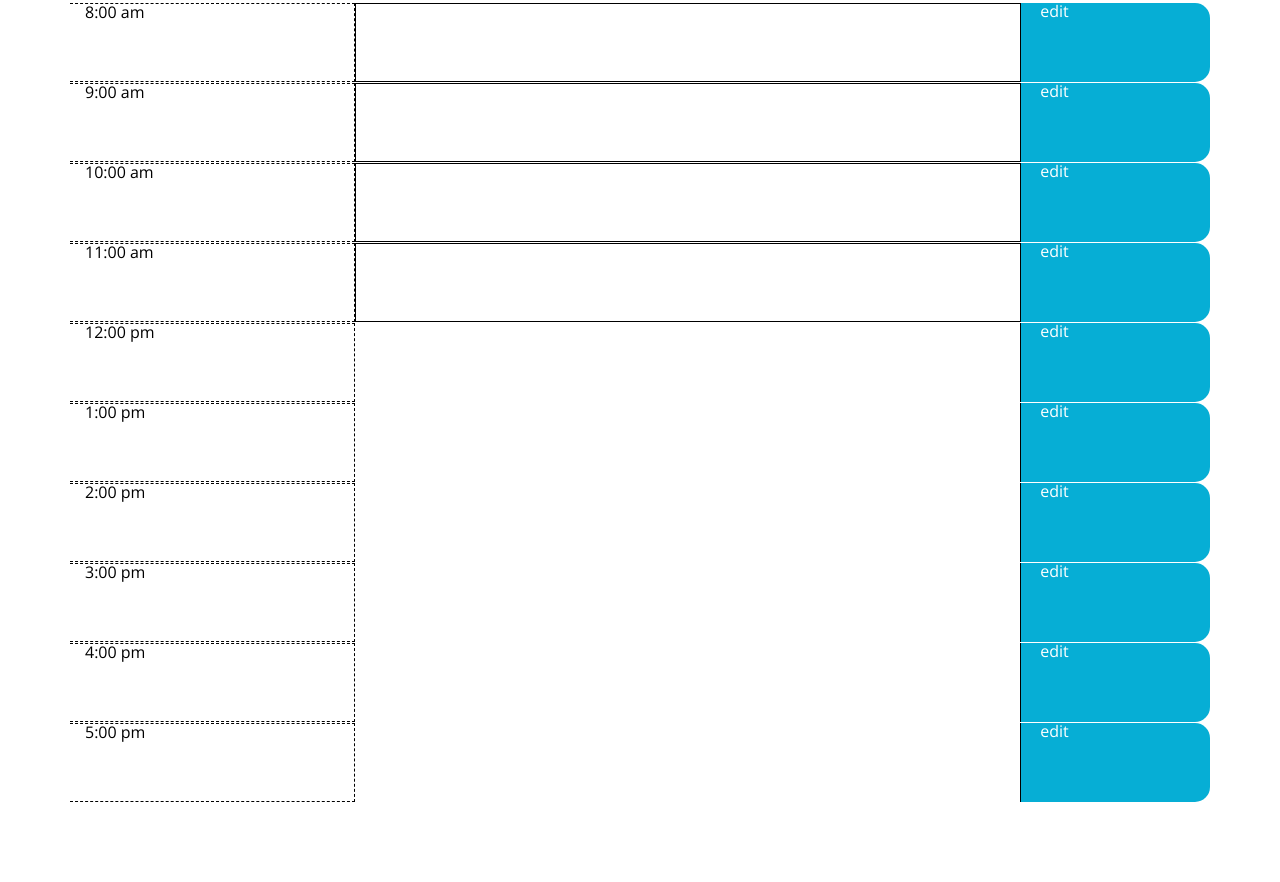
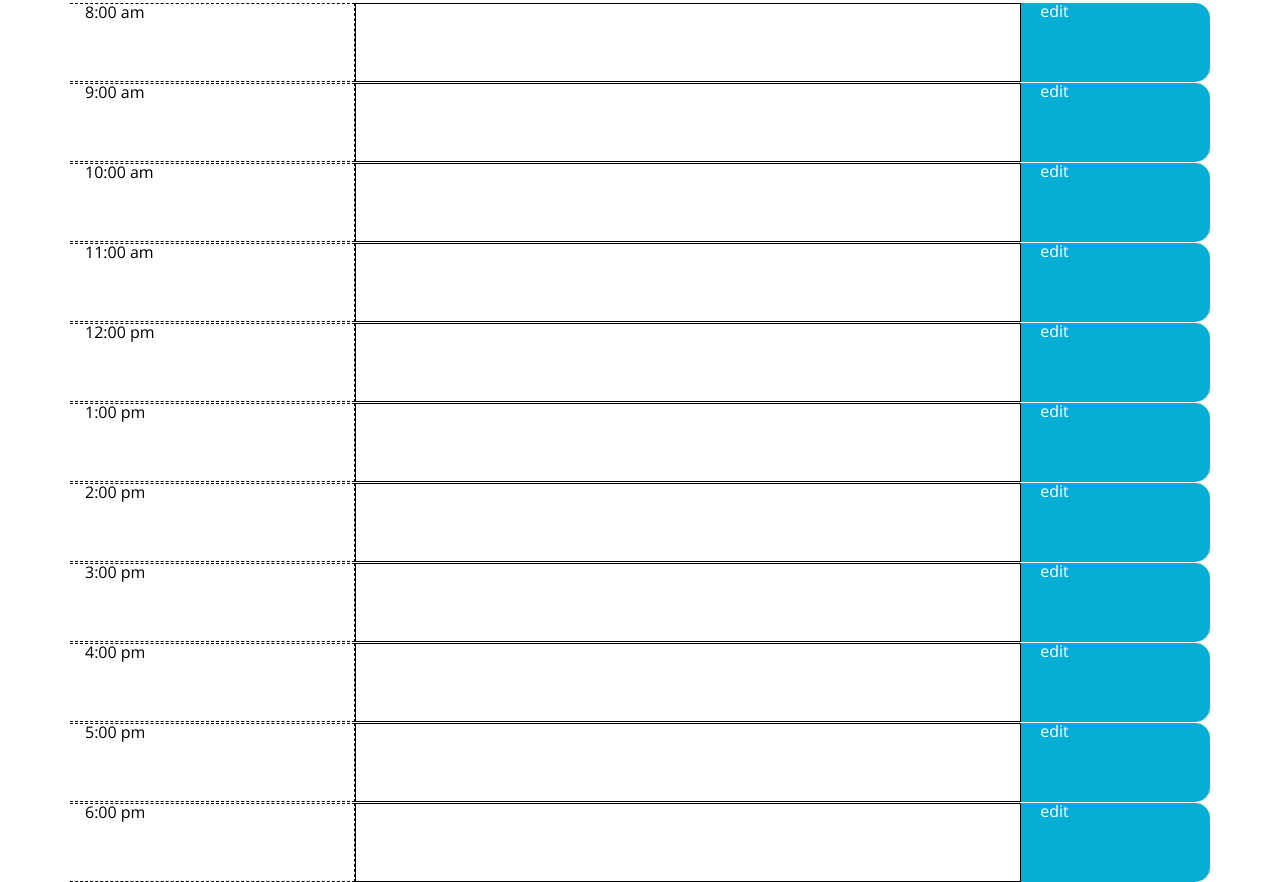
Before and after one commit to SWEFuture20/Digital-Planner, a plain HTML site: page index.html in a window 1280 px wide. Shown: the part 298-1180 px from the top of the page. Before the commit the page ends 1100 px from the top, so only its background shows below. Drawn offline with nearby package versions, Linux system fonts and the light colour scheme.

Commit message:
Adding Description

```diff
--- a/index.html
+++ b/index.html
@@ -55,32 +55,37 @@
       </div>
       <div class = "row my-row">
         <div class="col-3 time start-1200 hour">12:00 pm</div>
-        <div class = "col-7 my-col col-b2 edit_cont">  </div>
+        <textarea class="col-7"></textarea>
         <div class = "col-2 my-col col-b3 saveBtn"> edit </div>
       </div>
       <div class = "row my-row">
         <div class="col-3 time start-1300 hour">1:00 pm</div>
-        <div class = "col-7 my-col col-b2 edit_cont">  </div>
+        <textarea class="col-7"></textarea>
         <div class = "col-2 my-col col-b3 saveBtn"> edit </div>
       </div>
       <div class = "row my-row">
         <div class="col-3 time start-1400 hour">2:00 pm</div>
-        <div class = "col-7 my-col col-b2 edit_cont">  </div>
+        <textarea class="col-7 description"></textarea>
         <div class = "col-2 my-col col-b3 saveBtn"> edit </div>
       </div>
       <div class = "row my-row">
         <div class="col-3 time start-1500 hour">3:00 pm</div>
-        <div class = "col-7 my-col col-b2 edit_cont">  </div>
+        <textarea class="col-7 description"></textarea>
         <div class = "col-2 my-col col-b3 saveBtn"> edit </div>
       </div>
       <div class = "row my-row">
         <div class="col-3 time start-1600 hour">4:00 pm</div>
-        <div class = "col-7 my-col col-b2 edit_cont">  </div>
+        <textarea class="col-7 description"></textarea>
         <div class = "col-2 my-col col-b3 saveBtn"> edit </div>
       </div>
       <div class = "row my-row">
         <div class="col-3 time start-1700 hour">5:00 pm</div>
-        <div class = "col-7 my-col col-b2 edit_cont">  </div>
+        <textarea class="col-7 description"></textarea>
+        <div class = "col-2 my-col col-b3 saveBtn"> edit </div>
+      </div>
+      <div class = "row my-row">
+        <div class="col-3 time start-1800 hour">6:00 pm</div>
+        <textarea class="col-7 description"></textarea>
         <div class = "col-2 my-col col-b3 saveBtn"> edit </div>
       </div>
 
```
